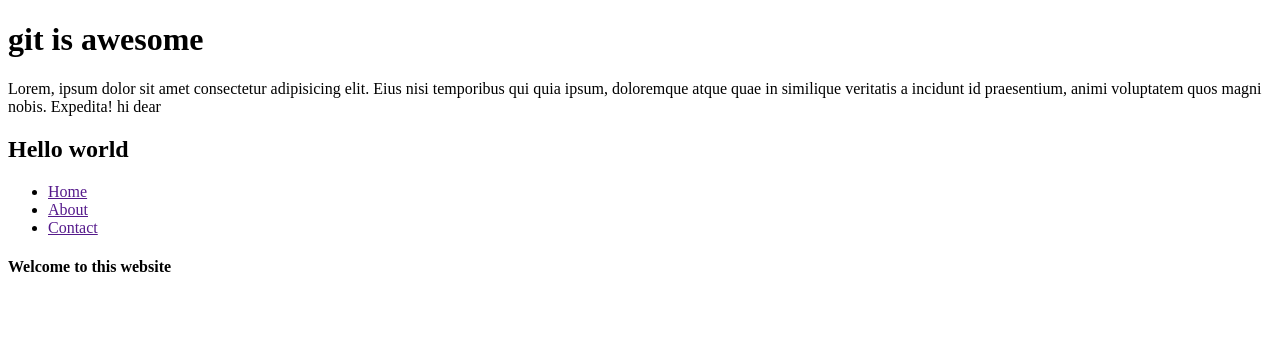
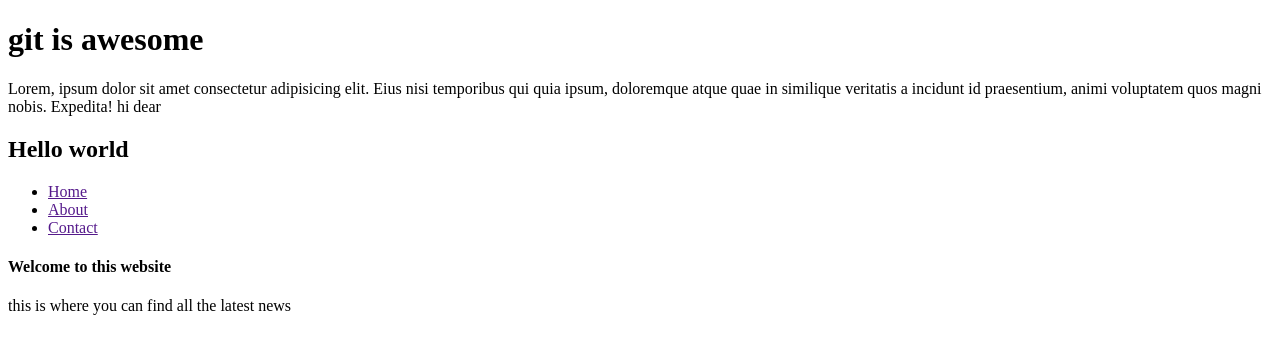
Before and after one commit to gabiliu/gitProject, a plain HTML site: page index.html in a window 1280 px wide. Drawn offline with Linux system fonts and the light colour scheme.

Commit message:
Added paragraph
added a line of text

```diff
--- a/index.html
+++ b/index.html
@@ -24,5 +24,6 @@
       </nav>
     </p>
     <h4>Welcome to this website</h4>
+  <p>this is where you can find all the latest news</p>
   </body>
 </html>
```
